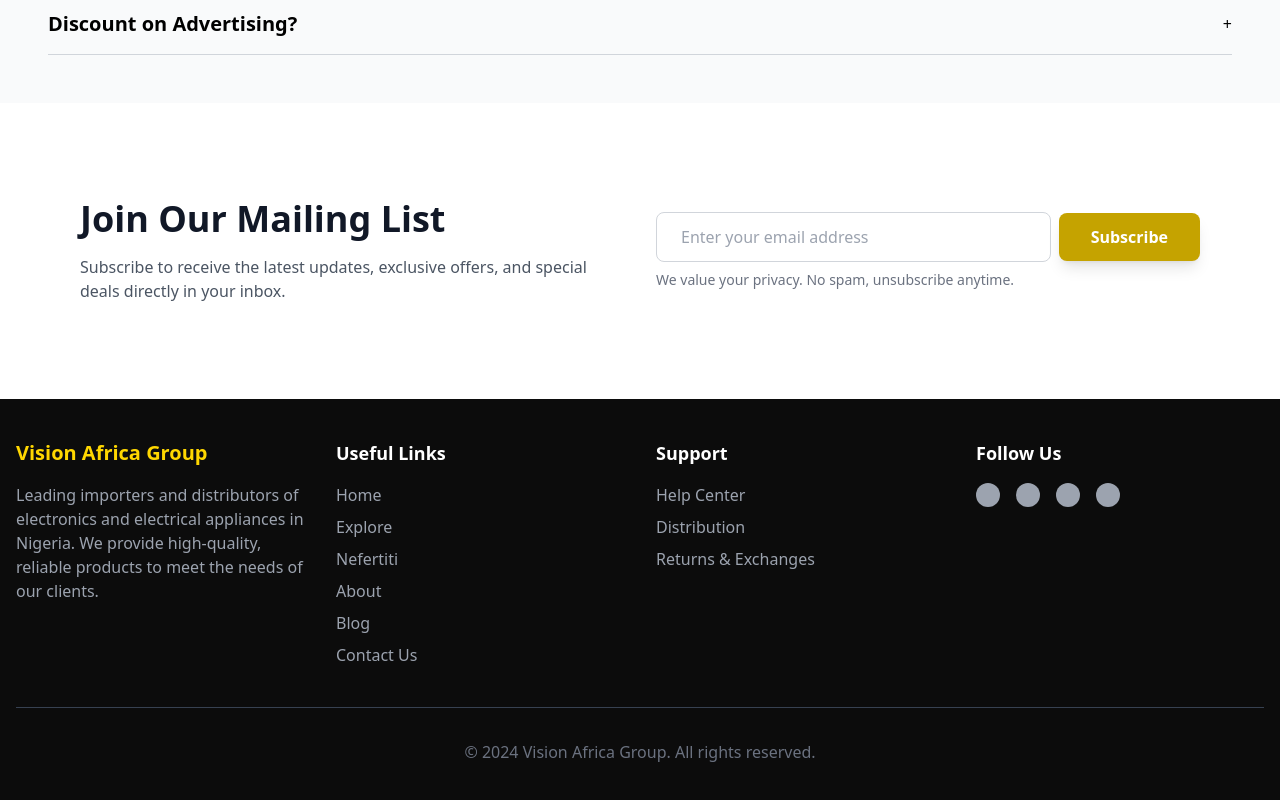
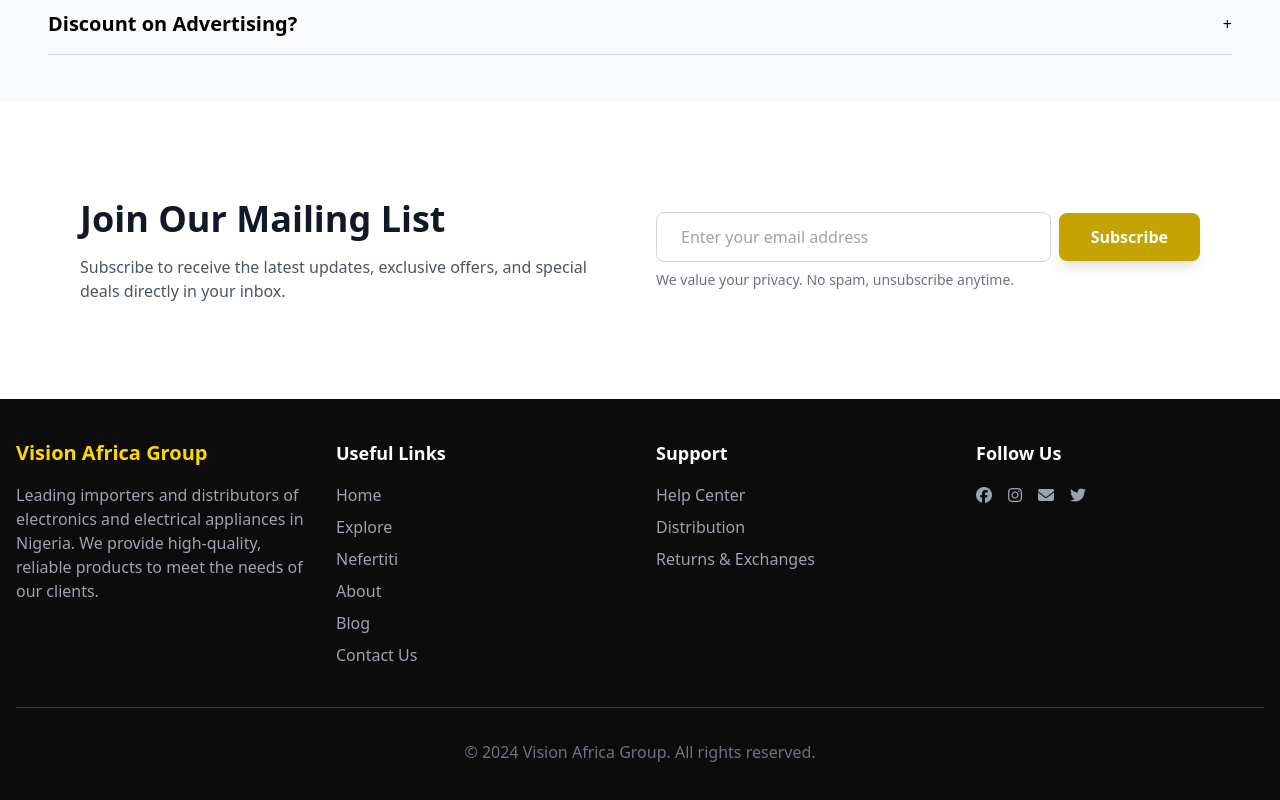
Before and after one commit to d0vel-20/VAG2, a website: page public/index.html in a window 1280 px wide. Shown: the part 5094-5894 px from the top of the page. Drawn offline with nearby package versions, Linux system fonts and the light colour scheme.

Commit message:
test client

```diff
--- a/public/index.html
+++ b/public/index.html
@@ -579,22 +579,22 @@
                 <li>
                   <a href="#" class="text-gray-400 hover:text-white transition duration-200">
                     <!-- Social Media Icon Placeholder -->
-                    <span class="block w-6 h-6 bg-gray-400 rounded-full"></span>
+                    <i class="fab fa-facebook"></i>
                   </a>
                 </li>
                 <li>
                   <a href="#" class="text-gray-400 hover:text-white transition duration-200">
-                    <span class="block w-6 h-6 bg-gray-400 rounded-full"></span>
+                    <i class="fab fa-instagram"></i>
                   </a>
                 </li>
                 <li>
                   <a href="#" class="text-gray-400 hover:text-white transition duration-200">
-                    <span class="block w-6 h-6 bg-gray-400 rounded-full"></span>
+                    <i class="fas fa-envelope"></i>
                   </a>
                 </li>
                 <li>
                   <a href="#" class="text-gray-400 hover:text-white transition duration-200">
-                    <span class="block w-6 h-6 bg-gray-400 rounded-full"></span>
+                    <i class="fab fa-twitter"></i>
                   </a>
                 </li>
               </ul>
```
